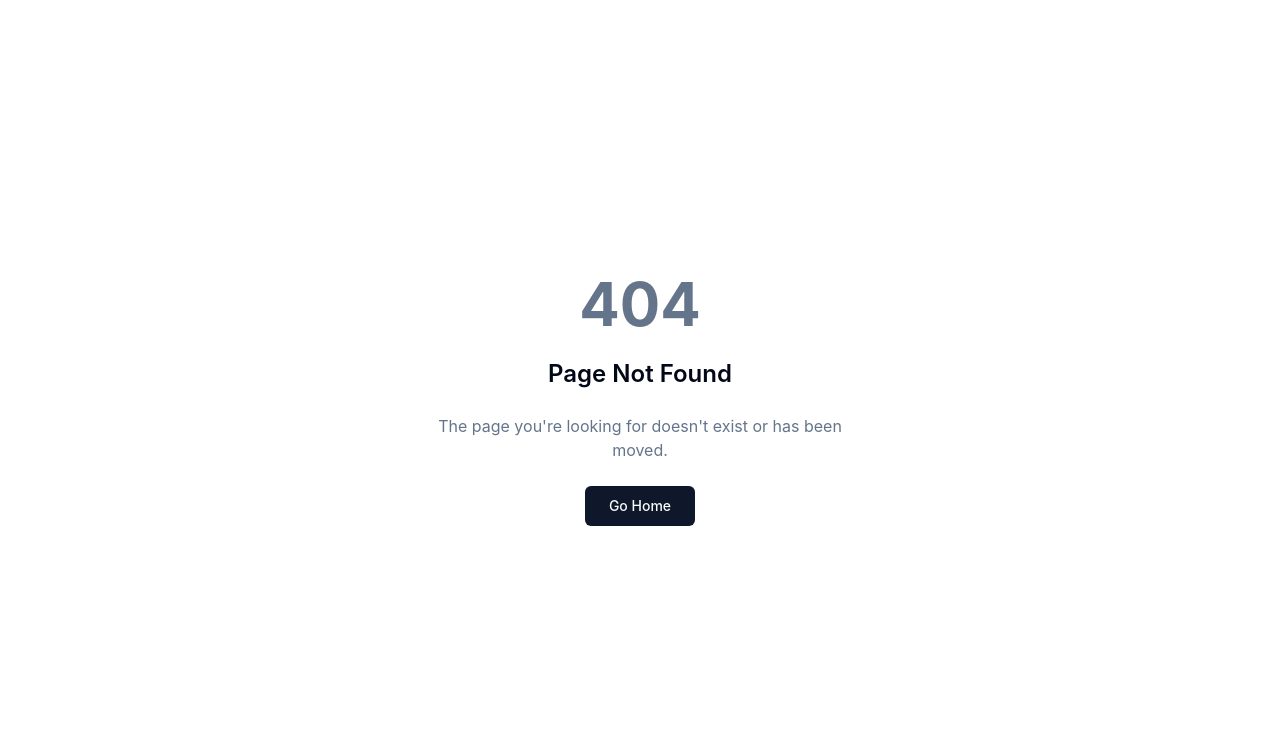
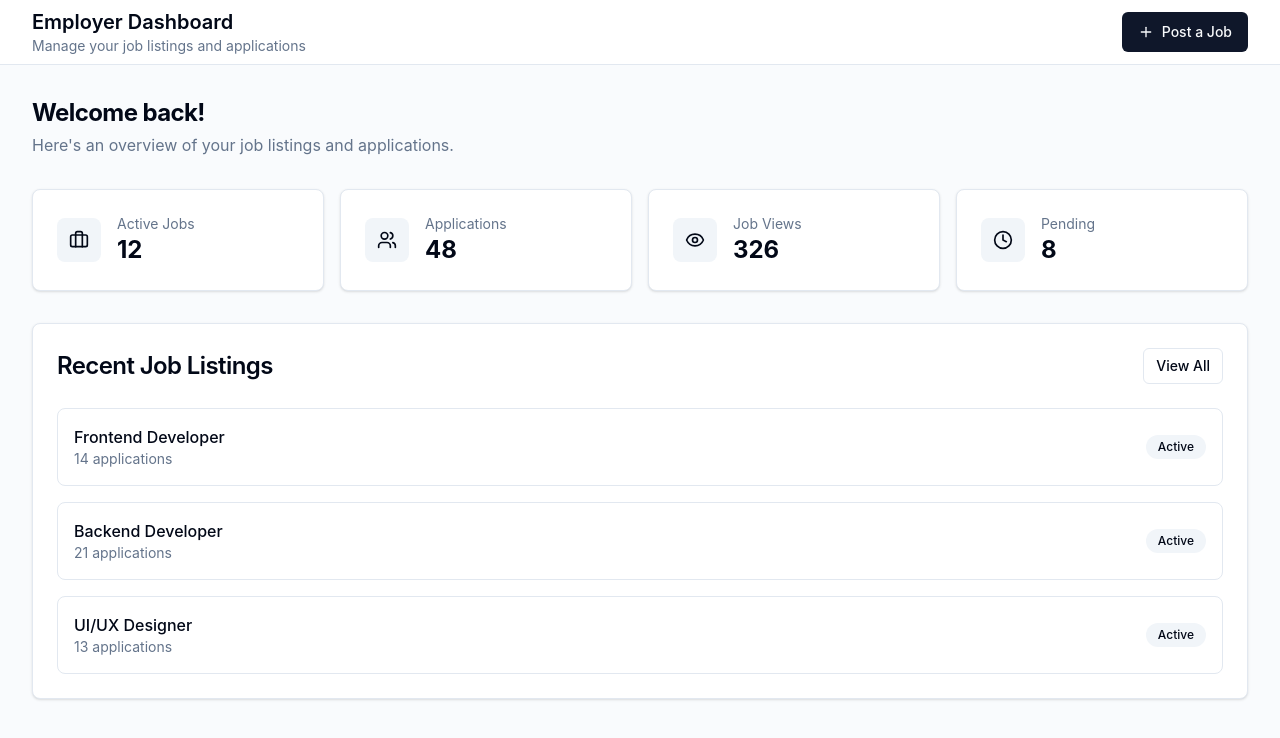
Before and after one commit to HAWI-INTERN-PROJECT/Job-Listing-Platform, a React (Vite) app in the folder Frontend/: page /employer-dashboard in a window 1280 px wide. Before the commit this address had no page. Shown: the top 738 px of the page. Built offline with nearby package versions, Linux system fonts and the light colour scheme; sample sign-in values are in the browser's storage.

Commit message:
feat: add employer dashboard

```diff
--- a/Frontend/src/App.tsx
+++ b/Frontend/src/App.tsx
@@ -7,6 +7,7 @@ import LoginPage from '@/pages/LoginPage'
 import RegisterPage from '@/pages/RegisterPage'
 import DashboardPage from '@/pages/DashboardPage'
 import NotFoundPage from '@/pages/NotFoundPage'
+import EmployerDashboardPage from '@/pages/EmployerDashboardPage'
 
 const queryClient = new QueryClient()
 
@@ -28,12 +29,46 @@ export default function App() {
       <QueryClientProvider client={queryClient}>
         <BrowserRouter>
           <Routes>
-            <Route path="/" element={<Navigate to="/dashboard" replace />} />
-            <Route path="/login" element={<GuestRoute><LoginPage /></GuestRoute>} />
-            <Route path="/register" element={<GuestRoute><RegisterPage /></GuestRoute>} />
-            <Route path="/dashboard" element={<ProtectedRoute><DashboardPage /></ProtectedRoute>} />
-            <Route path="*" element={<NotFoundPage />} />
-          </Routes>
+  <Route path="/" element={<Navigate to="/dashboard" replace />} />
+
+  <Route
+    path="/login"
+    element={
+      <GuestRoute>
+        <LoginPage />
+      </GuestRoute>
+    }
+  />
+
+  <Route
+    path="/register"
+    element={
+      <GuestRoute>
+        <RegisterPage />
+      </GuestRoute>
+    }
+  />
+
+  <Route
+    path="/dashboard"
+    element={
+      <ProtectedRoute>
+        <DashboardPage />
+      </ProtectedRoute>
+    }
+  />
+
+  <Route
+  path="/employer-dashboard"
+  element={
+    <ProtectedRoute>
+      <EmployerDashboardPage />
+    </ProtectedRoute>
+  }
+/>
+
+  <Route path="*" element={<NotFoundPage />} />
+</Routes>
         </BrowserRouter>
         <Toaster position="top-right" richColors />
       </QueryClientProvider>
--- /dev/null
+++ b/Frontend/src/pages/EmployerDashboardPage.tsx
@@ -0,0 +1,163 @@
+import { Briefcase, Plus, Users, Eye, Clock } from 'lucide-react'
+import { Button } from '@/components/ui/button'
+import {
+  Card,
+  CardContent,
+  CardHeader,
+  CardTitle,
+} from '@/components/ui/card'
+
+export default function EmployerDashboardPage() {
+  return (
+    <div className="min-h-screen bg-muted/40">
+      {/* Header */}
+      <header className="border-b bg-background">
+        <div className="mx-auto flex h-16 max-w-7xl items-center justify-between px-4 sm:px-6 lg:px-8">
+          <div>
+            <h1 className="text-xl font-semibold">Employer Dashboard</h1>
+            <p className="text-sm text-muted-foreground">
+              Manage your job listings and applications
+            </p>
+          </div>
+
+          <Button>
+            <Plus className="mr-2 h-4 w-4" />
+            Post a Job
+          </Button>
+        </div>
+      </header>
+
+      {/* Main Content */}
+      <main className="mx-auto max-w-7xl px-4 py-8 sm:px-6 lg:px-8">
+        {/* Welcome */}
+        <div className="mb-8">
+          <h2 className="text-2xl font-bold tracking-tight">
+            Welcome back!
+          </h2>
+          <p className="mt-1 text-muted-foreground">
+            Here's an overview of your job listings and applications.
+          </p>
+        </div>
+
+        {/* Statistics */}
+        <div className="grid gap-4 sm:grid-cols-2 lg:grid-cols-4">
+          <Card>
+            <CardContent className="flex items-center gap-4 p-6">
+              <div className="rounded-lg bg-muted p-3">
+                <Briefcase className="h-5 w-5" />
+              </div>
+
+              <div>
+                <p className="text-sm text-muted-foreground">
+                  Active Jobs
+                </p>
+                <p className="text-2xl font-bold">12</p>
+              </div>
+            </CardContent>
+          </Card>
+
+          <Card>
+            <CardContent className="flex items-center gap-4 p-6">
+              <div className="rounded-lg bg-muted p-3">
+                <Users className="h-5 w-5" />
+              </div>
+
+              <div>
+                <p className="text-sm text-muted-foreground">
+                  Applications
+                </p>
+                <p className="text-2xl font-bold">48</p>
+              </div>
+            </CardContent>
+          </Card>
+
+          <Card>
+            <CardContent className="flex items-center gap-4 p-6">
+              <div className="rounded-lg bg-muted p-3">
+                <Eye className="h-5 w-5" />
+              </div>
+
+              <div>
+                <p className="text-sm text-muted-foreground">
+                  Job Views
+                </p>
+                <p className="text-2xl font-bold">326</p>
+              </div>
+            </CardContent>
+          </Card>
+
+          <Card>
+            <CardContent className="flex items-center gap-4 p-6">
+              <div className="rounded-lg bg-muted p-3">
+                <Clock className="h-5 w-5" />
+              </div>
+
+              <div>
+                <p className="text-sm text-muted-foreground">
+                  Pending
+                </p>
+                <p className="text-2xl font-bold">8</p>
+              </div>
+            </CardContent>
+          </Card>
+        </div>
+
+        {/* Recent Jobs */}
+        <Card className="mt-8">
+          <CardHeader>
+            <div className="flex items-center justify-between">
+              <CardTitle>Recent Job Listings</CardTitle>
+
+              <Button variant="outline" size="sm">
+                View All
+              </Button>
+            </div>
+          </CardHeader>
+
+          <CardContent>
+            <div className="space-y-4">
+              <div className="flex flex-col gap-3 rounded-lg border p-4 sm:flex-row sm:items-center sm:justify-between">
+                <div>
+                  <h3 className="font-medium">Frontend Developer</h3>
+                  <p className="text-sm text-muted-foreground">
+                    14 applications
+                  </p>
+                </div>
+
+                <span className="w-fit rounded-full bg-muted px-3 py-1 text-xs font-medium">
+                  Active
+                </span>
+              </div>
+
+              <div className="flex flex-col gap-3 rounded-lg border p-4 sm:flex-row sm:items-center sm:justify-between">
+                <div>
+                  <h3 className="font-medium">Backend Developer</h3>
+                  <p className="text-sm text-muted-foreground">
+                    21 applications
+                  </p>
+                </div>
+
+                <span className="w-fit rounded-full bg-muted px-3 py-1 text-xs font-medium">
+                  Active
+                </span>
+              </div>
+
+              <div className="flex flex-col gap-3 rounded-lg border p-4 sm:flex-row sm:items-center sm:justify-between">
+                <div>
+                  <h3 className="font-medium">UI/UX Designer</h3>
+                  <p className="text-sm text-muted-foreground">
+                    13 applications
+                  </p>
+                </div>
+
+                <span className="w-fit rounded-full bg-muted px-3 py-1 text-xs font-medium">
+                  Active
+                </span>
+              </div>
+            </div>
+          </CardContent>
+        </Card>
+      </main>
+    </div>
+  )
+}
```
